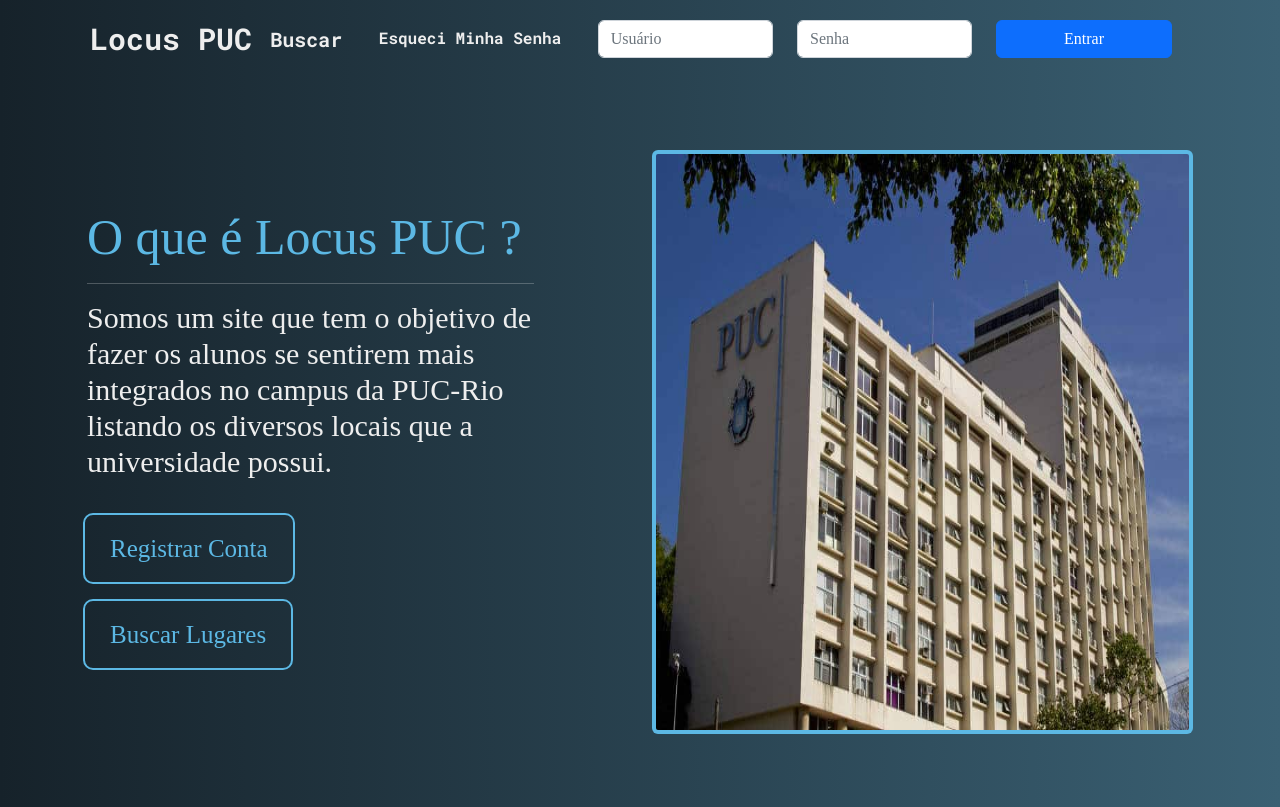
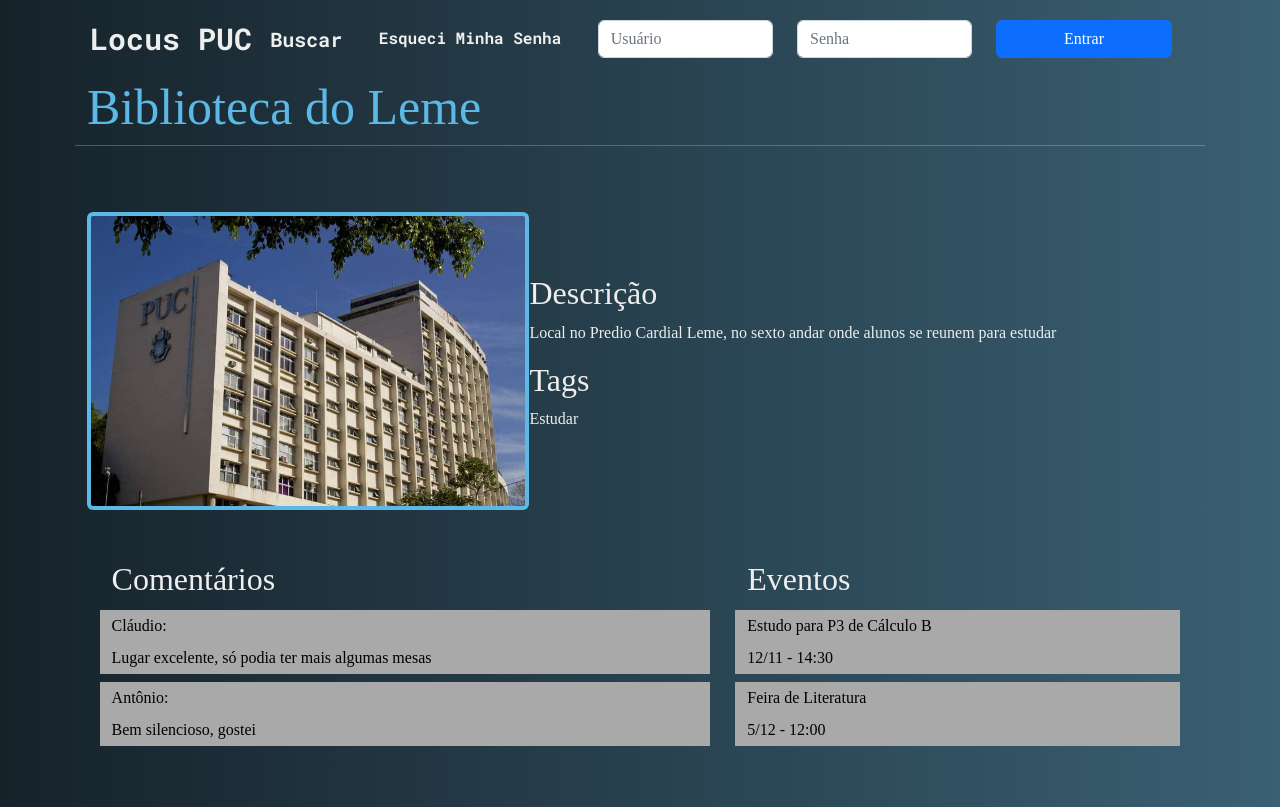
Before and after one commit to azevedofelipe/LocusPUC, a React (Create React App) app in the folder frontend/: page /lugar in a window 1280 px wide. Built offline with nearby package versions, Linux system fonts and the light colour scheme.

Commit message:
Criado esqueleto tela lugar

```diff
--- a/frontend/src/components/place/PlaceBox.jsx
+++ b/frontend/src/components/place/PlaceBox.jsx
@@ -2,6 +2,7 @@
 import { FontAwesomeIcon } from "@fortawesome/react-fontawesome";
 import { library } from "@fortawesome/fontawesome-svg-core";
 import { faThumbsUp, faThumbsDown } from "@fortawesome/free-regular-svg-icons";
+import { Link } from 'react-router-dom'
 import LoginContext from '../../context/loginContext'
 import './PlaceBox.css'
 
@@ -66,6 +67,7 @@
         <div className="col-6 px-3 py-2 d-flex flex-column justify-content-between">
           <div className="title">
             {this.props.titulo}
+
           </div>
           <div className='author'>
             Autor: {this.props.autor}
@@ -84,7 +86,7 @@
               <FontAwesomeIcon icon={faThumbsDown} size='2x'/><span className="valuationFontSize">{this.state.dislikes_count}</span>
             </div>
             <div>
-              <button>Comentarios</button>
+              <Link to="/lugar" className="btn btn-secondary mx-3" role="button">Comentarios</Link>
             </div>
           </div>
         </div>
--- a/frontend/src/main/Paths.jsx
+++ b/frontend/src/main/Paths.jsx
@@ -7,6 +7,7 @@
 import Recover from '../pages/recoverPassword/Recover'
 import Home from '../pages/home/Home'
 import { Component } from "react"
+import PlacePage from "../pages/place/Place"
 
 export default class Paths extends Component {
   render() {
@@ -18,6 +19,7 @@
         <Route path="/registrarLugar" element={<Place />} />
         <Route path="/categorias" element={<Categories />} />
         <Route path="/recuperar" element={<Recover />} />
+        <Route path="/lugar" element={<PlacePage />} />
         <Route path="*" element={<Home />} />
       </Routes>
     )
--- a/frontend/src/pages/place/Place.css
+++ b/frontend/src/pages/place/Place.css
@@ -1,19 +1,26 @@
-.home {
-    height: 100%;
-  }
+.lugar h1 {
+  color: var(--accent-color);
+  font-size: 50px;
+  opacity: 0;
+  transform: translateX(-20px);
+  animation: slide-fade 0.7s 0.2s 1 normal ease forwards;
+}
 
-  .home .img {
-    height: 80%;
-  }
+.lugar > div {
+  margin-top: 50px;
+  opacity: 0;
+  transform: translateX(-20px);
+  animation: slide-fade 0.7s 0.5s 1 normal ease forwards;
+}
 
-  .home img {
-    height: 100%;
-    width: 100%;
+.lugar .place-thumbnail {
+    height: 40%;
+    width: 40%;
     background-color: var(--accent-color);
     border: none;
-  }
+}
 
-  .skip_nav {
+.skip_nav {
     background-color: red;
     position:absolute;
     left:-10000px;
@@ -21,13 +28,26 @@
     width:1px;
     height:1px;
     overflow:hidden;
-  }
+}
+
+.placeholder-box {
+    background-color:darkgray;
+    width: auto;
+    height: auto;
+
+}
+
+.placeholder-text {
+    color:black;
+}
 
 
   .skip_nav a:focus
   {
     background-color: red;
     position:static;
-    width:auto;
-    height:auto;
+    left:20px;
+    top:10px;
+    width:100px;
+    height:100px;
   }
--- a/frontend/src/pages/place/Place.jsx
+++ b/frontend/src/pages/place/Place.jsx
@@ -1,17 +1,56 @@
 import './Place.css'
 import Main from '../../templates/Main'
 import imgInicio from '../../assets/imgs/inicio.jpg'
-import Header from '../../templates/Header'
+
 import { Component } from 'react'
 
-export default class Home extends Component {
+export default class PlacePage extends Component {
   render() {
     return (
       <Main>
-        <div className='home row d-flex align-items-center'>
-          <Header />
-          <div className='d-none d-sm-block img col-12 col-xl-6 offset-xl-1 gl-5'>
-            <img className='img-thumbnail' src={imgInicio} alt='Fachada do edifício Cardeal Leme' />
+        <div className='lugar row d-flex align-items-center'>
+          <h1>Biblioteca do Leme</h1>
+          <hr />
+          <div className='column d-flex align-items-center justify-content-around'>
+            <img className='place-thumbnail img-thumbnail' src={imgInicio} alt='Fachada do edifício Cardeal Leme' />
+            <div className='row d-flex justify-content-between'>
+              <div id='description' className='row d-flex align-items-center'>
+                <h2>Descrição</h2>
+                <p>Local no Predio Cardial Leme, no sexto andar onde alunos se reunem para estudar</p>
+              </div>
+              <div id='tags' className='row d-flex align-items-center'>
+                <h2>Tags</h2>
+                <p>Estudar</p>
+              </div>
+            </div>
+          </div>
+          <div className='column d-flex align-items-center justify-content-around '>
+            <div id='comments' className='row d-flex align-items-center'>
+              <h2>Comentários</h2>
+              <div className='flex-column d-flex align-items-stretch'>
+                <div className='my-1 row d-flex placeholder-box align-items-center justify-content-around'>
+                  <p className='my-1 placeholder-text'>Cláudio:</p>
+                  <p className='my-1 placeholder-text'>Lugar excelente, só podia ter mais algumas mesas</p>
+                </div>
+                <div className='my-1 row d-flex placeholder-box align-items-center justify-content-around'>
+                  <p className='my-1 placeholder-text'>Antônio:</p>
+                  <p className='my-1 placeholder-text'>Bem silencioso, gostei</p>
+                </div>
+              </div>
+            </div>
+            <div id='events' className='row d-flex align-items-center'>
+              <h2>Eventos</h2>
+              <div className='flex-column d-flex align-items-stretch justify-content-around'>
+                <div className='row my-1 d-flex placeholder-box align-items-center justify-content-around'>
+                  <p className='my-1 placeholder-text'>Estudo para P3 de Cálculo B</p>
+                  <p className='my-1 placeholder-text'>12/11 - 14:30</p>
+                </div>
+                <div className='row my-1 d-flex placeholder-box align-items-center justify-content-around'>
+                  <p className='my-1 placeholder-text'>Feira de Literatura</p>
+                  <p className='my-1 placeholder-text'>5/12 - 12:00</p>
+                </div>
+              </div>
+            </div>
           </div>
         </div>
       </Main>
```
Also changed, not shown: 1 other file (tests, documents, lock files or other folders).
